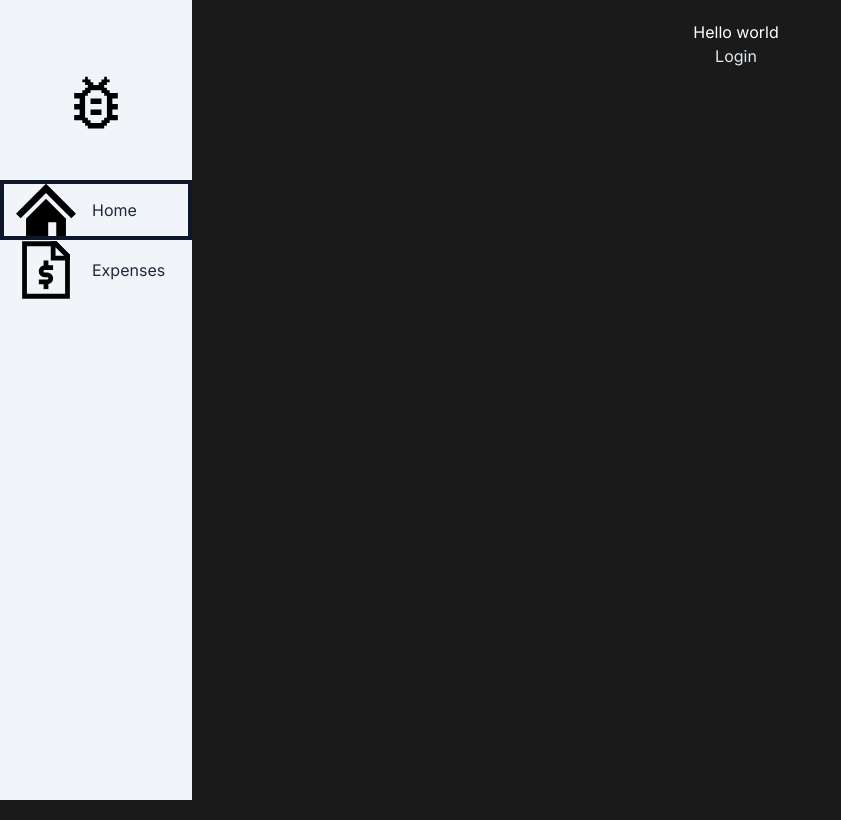
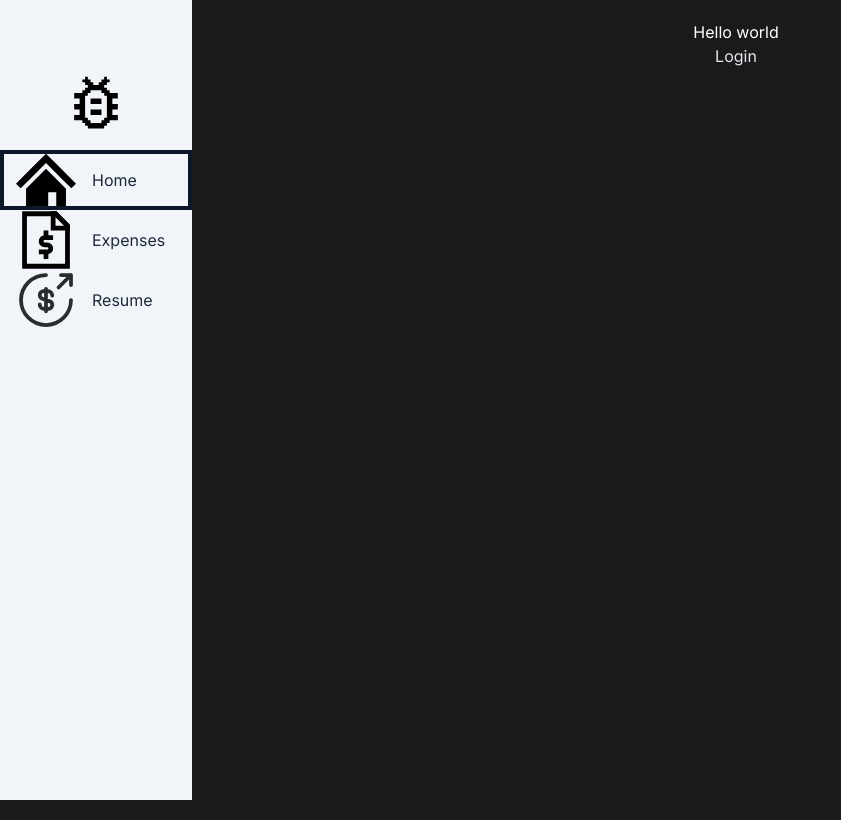
Before and after one commit to mcmc101001/expense_tracker_v2, a Next.js app: page / in a window 1280 px wide. Shown: the whole page, without its empty margins (0-841 px from the left). Built offline with nearby package versions, Linux system fonts and the light colour scheme; no server answers.

Commit message:
added pdf upload and validator

```diff
--- a/app/(site)/layout.tsx
+++ b/app/(site)/layout.tsx
@@ -2,6 +2,7 @@ import Navbar from "@/components/Navbar";
 import "./globals.css";
 import * as React from 'react';
 import { Inter } from 'next/font/google';
+import ToasterClient from "@/components/ui/Toaster";
 
 const inter = Inter({ subsets: ['latin'] });
 
@@ -21,6 +22,7 @@ export default function RootLayout({
                 <title>Expense tracker v2</title>
             </head>
             <body className={inter.className}>
+                <ToasterClient />
                 <Navbar />
                 <main>
                     {children}
--- /dev/null
+++ b/app/(site)/resume/page.tsx
@@ -0,0 +1,40 @@
+import { getCurrentUser } from '@/lib/session';
+import { redirect } from 'next/navigation';
+import { prisma } from '@/lib/prisma';
+import { authOptions } from '@/lib/auth';
+import ResumeUploader from '@/components/ResumeUploader';
+
+/*
+async function getExpenses(sessionUserId: string ) {
+  const res = await prisma.expense.findMany({
+    select: {
+      id: true,
+      name: true,
+      type: true,
+      created: true,
+      cost: true,
+      userId: true,
+      },
+    where: {
+      userId: sessionUserId,
+    },
+    orderBy: {
+      created: 'desc',
+    }
+  });
+  return res;
+}
+*/
+
+export default async function Home() {
+
+  const user = await getCurrentUser();
+  if (!user) {
+    redirect(authOptions?.pages?.signIn || "api/auth/signin");
+  }
+  else{
+    return (
+        <ResumeUploader />
+    );
+  }
+}
--- a/components/Expense.tsx
+++ b/components/Expense.tsx
@@ -7,6 +7,7 @@ import WontUse from "./svgs/WontUse";
 import { Expense } from "@prisma/client";
 import Bug from "./svgs/Bug";
 import { useRouter } from "next/navigation";
+import { toast } from "react-hot-toast";
 
 const Expense: FC<Expense> = (props) => {
     const router = useRouter();
@@ -88,6 +89,7 @@ const Expense: FC<Expense> = (props) => {
         });
 
         router.refresh();
+        toast.success("Expense Deleted!")
     };
 
     return (
--- a/components/ExpenseCreationForm.tsx
+++ b/components/ExpenseCreationForm.tsx
@@ -3,7 +3,7 @@
 import { useRouter } from 'next/navigation';
 import { useState } from 'react';
 import Select from 'react-select';
-
+import { toast } from 'react-hot-toast';
 
 const options = [
     { value: 'Meals', label:'Meals'},
@@ -45,6 +45,7 @@ const ExpenseCreationForm = () => {
         setType('');
         setIsDisabled(false);
         router.refresh();
+        toast.success('Expense created successfully');
     }
 
     const handleSelectChange = (e:any) => {
--- a/components/Navbar.tsx
+++ b/components/Navbar.tsx
@@ -5,6 +5,7 @@ import Bug from '@/components/svgs/Bug';
 import Home from '@/components/svgs/Home';
 import Expenses from '@/components/svgs/Expenses';
 import { useSelectedLayoutSegment } from 'next/navigation';
+import WontUse from './svgs/WontUse';
 
 interface NavLinkProps {
     children: string;
@@ -43,6 +44,7 @@ function Navbar() {
                 <ul className="w-full h-full flex flex-row md:flex-col justify-around items-center md:justify-center">
                     <NavLink icon={<Home className="hidden md:block" />} href="/">Home</NavLink>
                     <NavLink icon={<Expenses className="hidden md:block" />} href="/expenses">Expenses</NavLink>
+                    <NavLink icon={<WontUse className="hidden md:block" />} href="/resume">Resume</NavLink>
                 </ul>
             </div>
         </nav>
--- /dev/null
+++ b/components/ResumeUploader.tsx
@@ -0,0 +1,20 @@
+'use client'
+
+import { toast } from "react-hot-toast";
+
+export default function ResumeUploader() {
+
+  const fileSelectedHandler = (e:React.FormEvent<HTMLInputElement>) => {
+    if (e.currentTarget.files) {
+        console.log(e.currentTarget.files[0]);
+        if (e.currentTarget.files[0].type != 'application/pdf') {
+            toast.error('Please upload a PDF file');
+            // Set submit to disabled
+        }
+    }
+  }
+
+  return (
+      <input type="file" accept='.pdf' onChange={e => fileSelectedHandler(e)}></input>
+  );
+}
--- a/components/svgs/WontUse.tsx
+++ b/components/svgs/WontUse.tsx
@@ -2,8 +2,8 @@ import * as React from "react"
 
 const WontUse = (props:any) => (
   <svg
-    width={800}
-    height={800}
+    width="60px"
+    height="60px"
     viewBox="0 0 24 24"
     fill="none"
     xmlns="http://www.w3.org/2000/svg"
--- /dev/null
+++ b/components/ui/Toaster.tsx
@@ -0,0 +1,8 @@
+'use client'
+import { Toaster } from "react-hot-toast";
+
+function ToasterClient() {
+    return <Toaster />;
+}
+
+export default ToasterClient;
--- a/package.json
+++ b/package.json
@@ -23,6 +23,7 @@
     "next-auth": "^4.20.1",
     "react": "^18.2.0",
     "react-dom": "^18.2.0",
+    "react-hot-toast": "^2.4.0",
     "react-select": "^5.7.0",
     "typescript": "4.9.5"
   },
```
Also changed, not shown: 2 other files (tests, documents, lock files or other folders).
